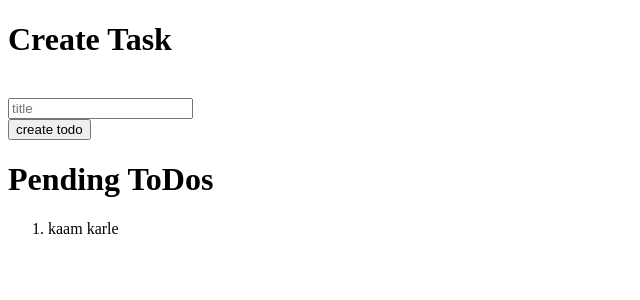
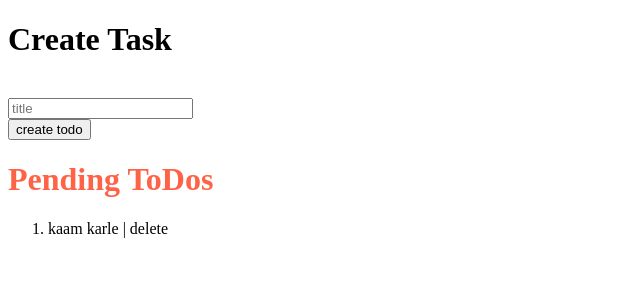
Before and after one commit to PranavSinghRawat/MERN, a React (Vite) app in the folder Frontend/React/project1/: page / in a window 1280 px wide. Shown: the top 300 px of the page, without its empty margins (0-640 px from the left). Built offline with nearby package versions, Linux system fonts and the light colour scheme.

Commit message:
Deleteting and completing this todo and learning styling how to do in react

```diff
--- a/Frontend/React/project1/src/components/Read.jsx
+++ b/Frontend/React/project1/src/components/Read.jsx
@@ -1,12 +1,16 @@
 const Read = (props) => {
     const todo=props.todo;
     const settodos=props.settodos;
+    const deletehandler=(id)=>{
+        const filteredtodo = todo.filter(todo=>todo.id!==id)
+        settodos(filteredtodo)
+    }
     const rendertodo = todo.map(todo => {
-        return <li key={todo.id}>{todo.title}</li>
+        return <li key={todo.id}>{todo.title}  |  <span onClick={()=>deletehandler(todo.id)}>delete</span></li>
     })
     return (
         <div>
-            <h1>Pending ToDos</h1>
+            <h1 style={{color: " tomato"}}>Pending ToDos</h1>
             <ol>{rendertodo}</ol>
         </div>
     )
```
